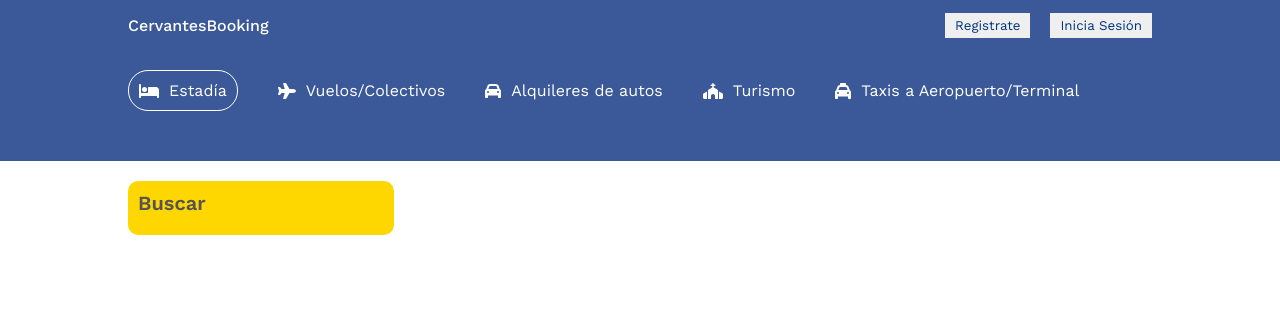
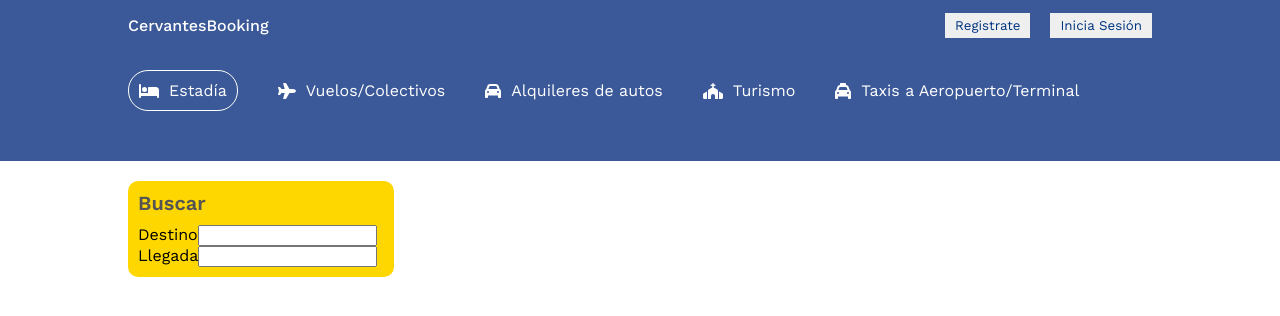
Before and after one commit to beenacoder/booking-app, a React (Vite) app: page /hoteles in a window 1280 px wide. Shown: the top 316 px of the page. Built offline with nearby package versions, Linux system fonts and the light colour scheme.

Commit message:
searching list

```diff
--- a/src/components/header/Header.jsx
+++ b/src/components/header/Header.jsx
@@ -1,13 +1,16 @@
+import { FontAwesomeIcon } from "@fortawesome/react-fontawesome";
 import { faBed, faCalendarDays, faCar, faChurch, faPerson, faPlane, faTaxi } from "@fortawesome/free-solid-svg-icons";
-import { FontAwesomeIcon } from "@fortawesome/react-fontawesome";
+import { useState } from "react";
+import { DateRange } from "react-date-range";
+import { format } from "date-fns";
+import { useNavigate } from "react-router-dom";
 import './header.css';
 import 'react-date-range/dist/styles.css'; // main css file
 import 'react-date-range/dist/theme/default.css'; // theme css file
-import { useState } from "react";
-import { DateRange } from "react-date-range";
-import { format } from "date-fns";
 
 const Header = ({type}) => {
+    const [destination, setDestination] = useState('');
+
     const [openCalendar, setOpenCalendar] = useState(false);
     const [openOptions, setOpenOptions] = useState(false);
     const [date, setDate] = useState([
@@ -25,11 +28,20 @@ const Header = ({type}) => {
     })
     const {adult, children, room} = options;
 
+    const navigate = useNavigate()
+
+    const handleDestination = (e) => {
+        setDestination(e.target.value);
+    }
 
     const handleOptions = (name, operation)=> {
         setOptions(prev=>{return{
             ...prev, [name]: operation === 'plus' ? options[name] + 1 : options[name] - 1
         }})
+    }
+
+    const handleSearch = () => {
+        navigate('/hoteles', {state: {destination, date, options}})
     }
     return (
         <div className='header'>
@@ -66,7 +78,7 @@ const Header = ({type}) => {
                         <div className="header-search">
                             <div className="header-search-item">
                                 <FontAwesomeIcon icon={faBed} className="header-icon" />
-                                <input type="text" placeholder="Busca tu próximo destino" className="header-search-input" />
+                                <input type="text" placeholder="Busca tu próximo destino" className="header-search-input" onChange={handleDestination}/>
                             </div>
                             <div className="header-search-item">
                                 <FontAwesomeIcon icon={faCalendarDays} className="header-icon" />
@@ -112,7 +124,7 @@ const Header = ({type}) => {
                                 }
                             </div>
                             <div className="header-search-item">
-                                <button className="header-btn">Buscar</button>
+                                <button className="header-btn" onClick={handleSearch}>Buscar</button>
                             </div>
                         </div>
                     </>
--- a/src/pages/list/List.jsx
+++ b/src/pages/list/List.jsx
@@ -11,8 +11,20 @@ const List = () => {
                 <div className="list-wrapper">
                     <div className="list-search">
                         <h1 className="list-search-title">Buscar</h1>
+                        <div className="list-item">
+                            <label htmlFor="">Destino</label>
+                            <input type="text" />
+                        </div>
 
+                        <div className="list-item">
+                            <label htmlFor="">Llegada</label>
+                            <input type="text" />
+                        </div>
                     </div>
+
+
+
+
                     <div className="list-result"></div>
                 </div>
             </div>
--- a/src/pages/list/list.css
+++ b/src/pages/list/list.css
@@ -17,6 +17,7 @@
     padding: 10px;
     border-radius: 10px;
     position: sticky;
+    top: 10px;
 }
 
 .list-result{
```
